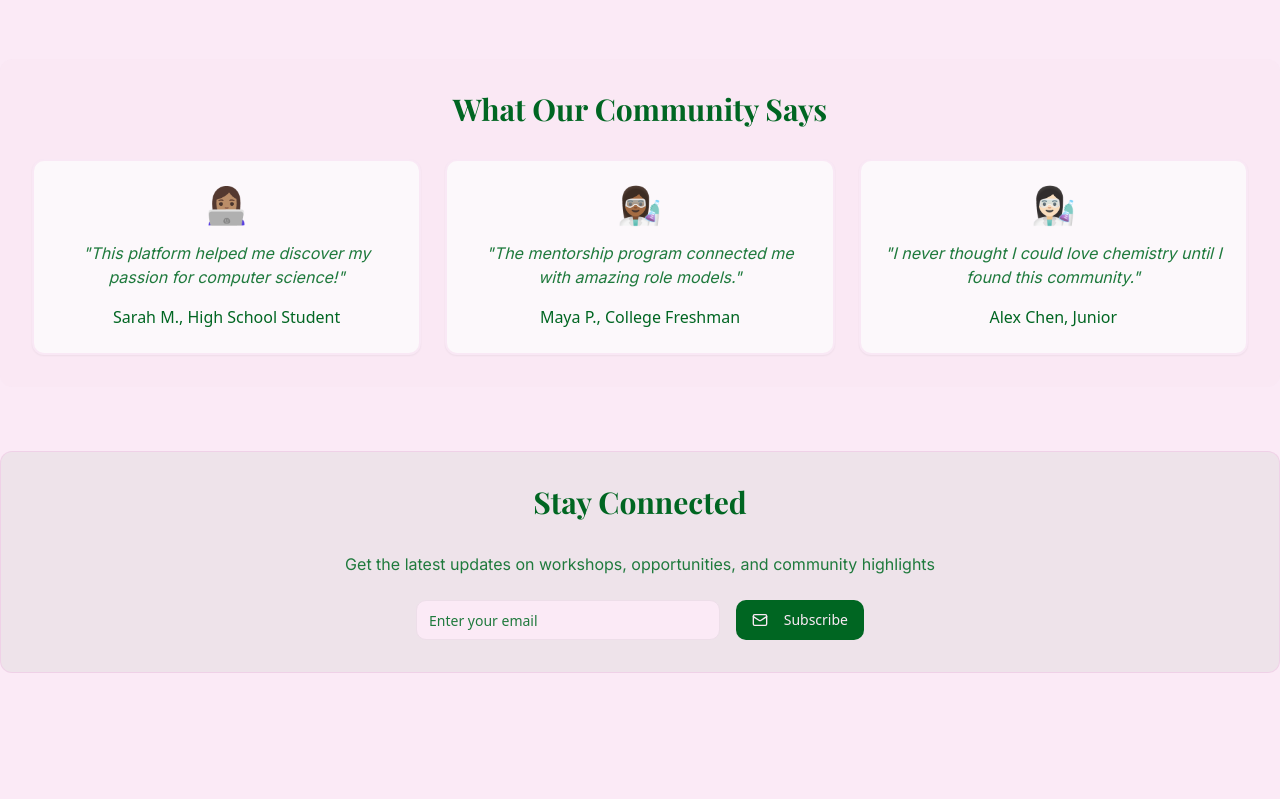
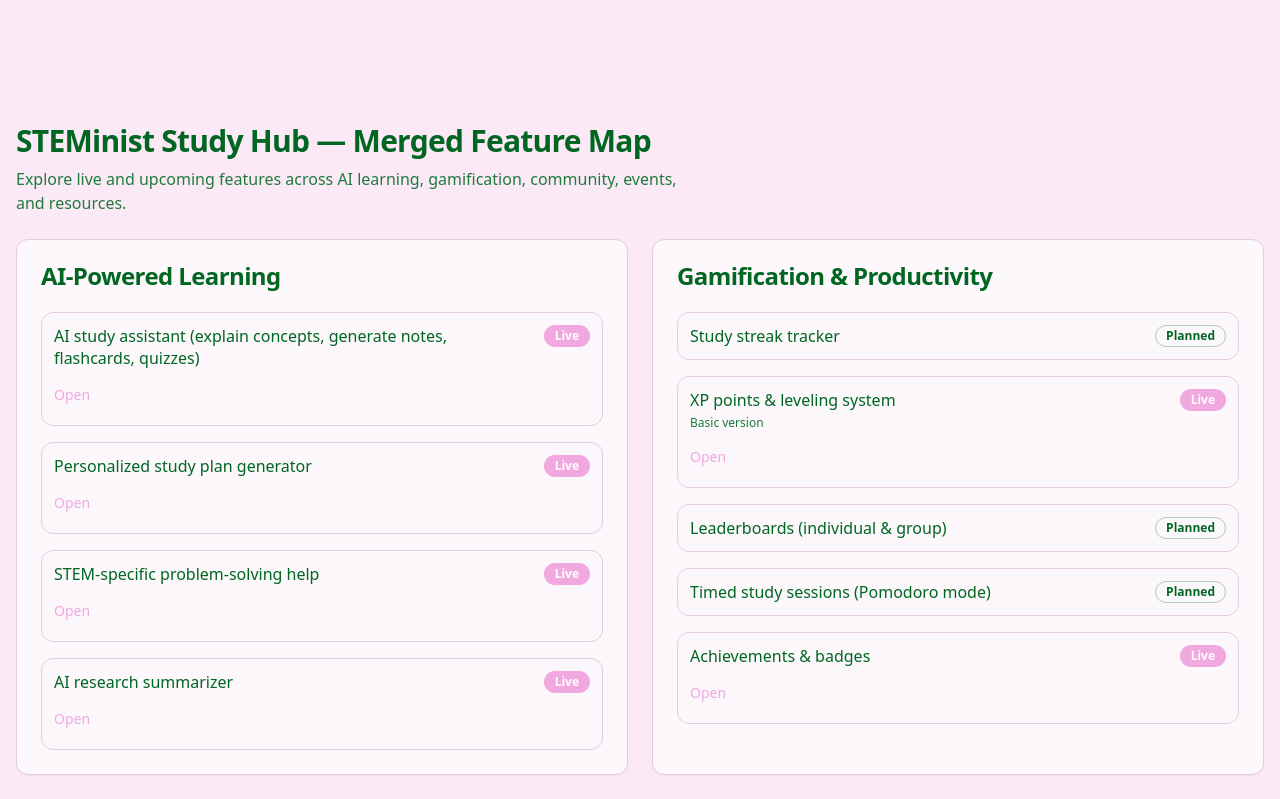
Before and after one commit to oreo1234-1/steminist-studyhub-site, a React (Vite) app: page / in a window 1280 px wide. Shown: the part 1080-1879 px from the top of the page. Before the commit the page ends 1753 px from the top, so only its background shows below. Built offline with nearby package versions, Linux system fonts and the light colour scheme.

Commit message:
Remove Feature Map page
Remove the dedicated Feature Map page and integrate its content into the existing website structure.

```diff
--- a/src/App.tsx
+++ b/src/App.tsx
@@ -20,7 +20,7 @@ import Gamification from "./pages/Gamification";
 import Auth from "./pages/Auth";
 import Dashboard from "./pages/Dashboard";
 import Onboarding from "./pages/Onboarding";
-import FeatureMap from "./pages/FeatureMap";
+
 
 const queryClient = new QueryClient();
 
@@ -47,7 +47,7 @@ const App = () => (
             <Route path="/ai-tools" element={<AIStudyTools />} />
             <Route path="/community" element={<CommunityForum />} />
             <Route path="/gamification" element={<Gamification />} />
-            <Route path="/feature-map" element={<FeatureMap />} />
+
             <Route path="*" element={<NotFound />} />
           </Routes>
         </AuthProvider>
--- a/src/components/Navigation.tsx
+++ b/src/components/Navigation.tsx
@@ -27,7 +27,6 @@ const Navigation = () => {
   const resourceItems = [
     { path: "/study-materials", label: "Study Materials" },
     { path: "/opportunities", label: "Opportunities" },
-    { path: "/feature-map", label: "Feature Map" },
     { path: "/impact", label: "Impact Stories" },
   ];
 
--- a/src/pages/FeatureMap.tsx
+++ b/src/components/sections/FeatureMapSection.tsx
@@ -1,5 +1,4 @@
 import { Link } from "react-router-dom";
-import { Helmet } from "react-helmet-async";
 import { Card, CardContent, CardHeader, CardTitle } from "@/components/ui/card";
 import { Badge } from "@/components/ui/badge";
 import { Button } from "@/components/ui/button";
@@ -90,32 +89,22 @@ const StatusBadge = ({ status }: { status: FeatureItem["status"] }) => (
   </Badge>
 );
 
-export default function FeatureMap() {
-  const canonical = typeof window !== "undefined" ? `${window.location.origin}/feature-map` : "/feature-map";
+export default function FeatureMapSection() {
+  return (
+    <section id="feature-map" aria-labelledby="feature-map-heading" className="py-16">
+      <div className="container mx-auto px-4">
+        <header className="mb-6">
+          <h2 id="feature-map-heading" className="text-2xl md:text-3xl font-bold tracking-tight text-primary">
+            STEMinist Study Hub — Merged Feature Map
+          </h2>
+          <p className="mt-2 max-w-2xl text-muted-foreground">
+            Explore live and upcoming features across AI learning, gamification, community, events, and resources.
+          </p>
+        </header>
 
-  return (
-    <>
-      <Helmet>
-        <title>STEMinist Study Hub — Merged Feature Map</title>
-        <meta name="description" content="Merged Feature Map: AI tools, gamification, community, events, resources, and more." />
-        <link rel="canonical" href={canonical} />
-      </Helmet>
-
-      <header className="bg-gradient-to-b from-primary/10 to-background border-b">
-        <div className="container mx-auto px-4 py-10">
-          <h1 className="text-3xl md:text-4xl font-bold tracking-tight text-primary">
-            STEMinist Study Hub — Merged Feature Map
-          </h1>
-          <p className="mt-2 max-w-2xl text-muted-foreground">
-            See what’s live today and what’s coming next across AI learning, gamification, community, events, and resources.
-          </p>
-        </div>
-      </header>
-
-      <main className="container mx-auto px-4 py-10">
         <div className="grid grid-cols-1 md:grid-cols-2 gap-6">
           {sections.map((section) => (
-            <section key={section.title} aria-labelledby={section.title.replace(/\s+/g, "-").toLowerCase()}>
+            <article key={section.title} aria-labelledby={section.title.replace(/\s+/g, "-").toLowerCase()}>
               <Card className="h-full">
                 <CardHeader>
                   <CardTitle id={section.title.replace(/\s+/g, "-").toLowerCase()} className="flex items-center justify-between">
@@ -145,14 +134,10 @@ export default function FeatureMap() {
                   ))}
                 </CardContent>
               </Card>
-            </section>
+            </article>
           ))}
         </div>
-
-        <aside className="mt-10 text-sm text-muted-foreground">
-          Can’t find a feature you want? Tell us and we’ll prioritize it.
-        </aside>
-      </main>
-    </>
+      </div>
+    </section>
   );
 }
--- a/src/pages/Home.tsx
+++ b/src/pages/Home.tsx
@@ -3,6 +3,7 @@ import { Button } from "@/components/ui/button";
 import { Input } from "@/components/ui/input";
 import { BookOpen, Users, Calendar, Target, Heart, Mail, Brain, MessageCircle, Trophy } from "lucide-react";
 import { Link } from "react-router-dom";
+import FeatureMapSection from "@/components/sections/FeatureMapSection";
 
 const Home = () => {
   const quickAccessItems = [
@@ -106,6 +107,8 @@ const Home = () => {
         </div>
       </div>
 
+      <FeatureMapSection />
+
       {/* Testimonials */}
       <div className="mb-16 bg-muted/30 rounded-xl p-8">
         <h2 className="font-playfair text-3xl font-bold text-center text-foreground mb-8">
```
